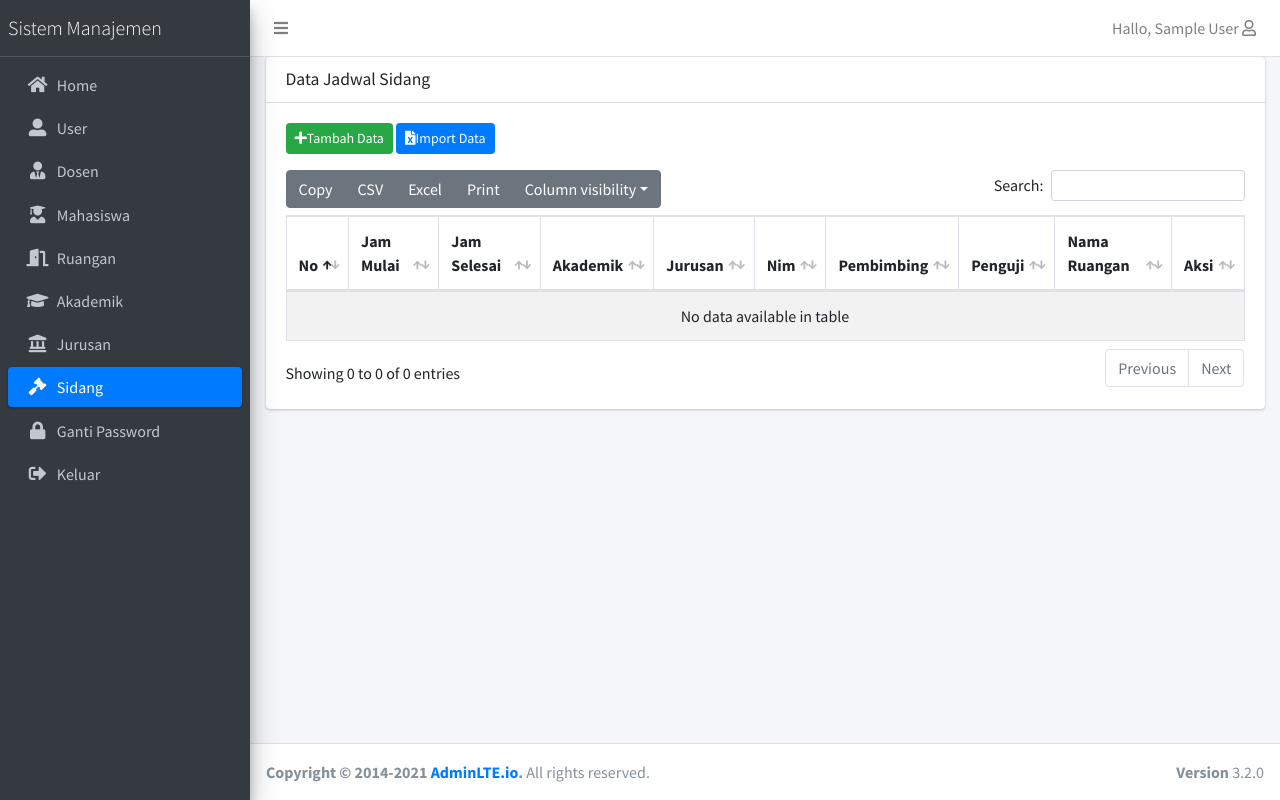
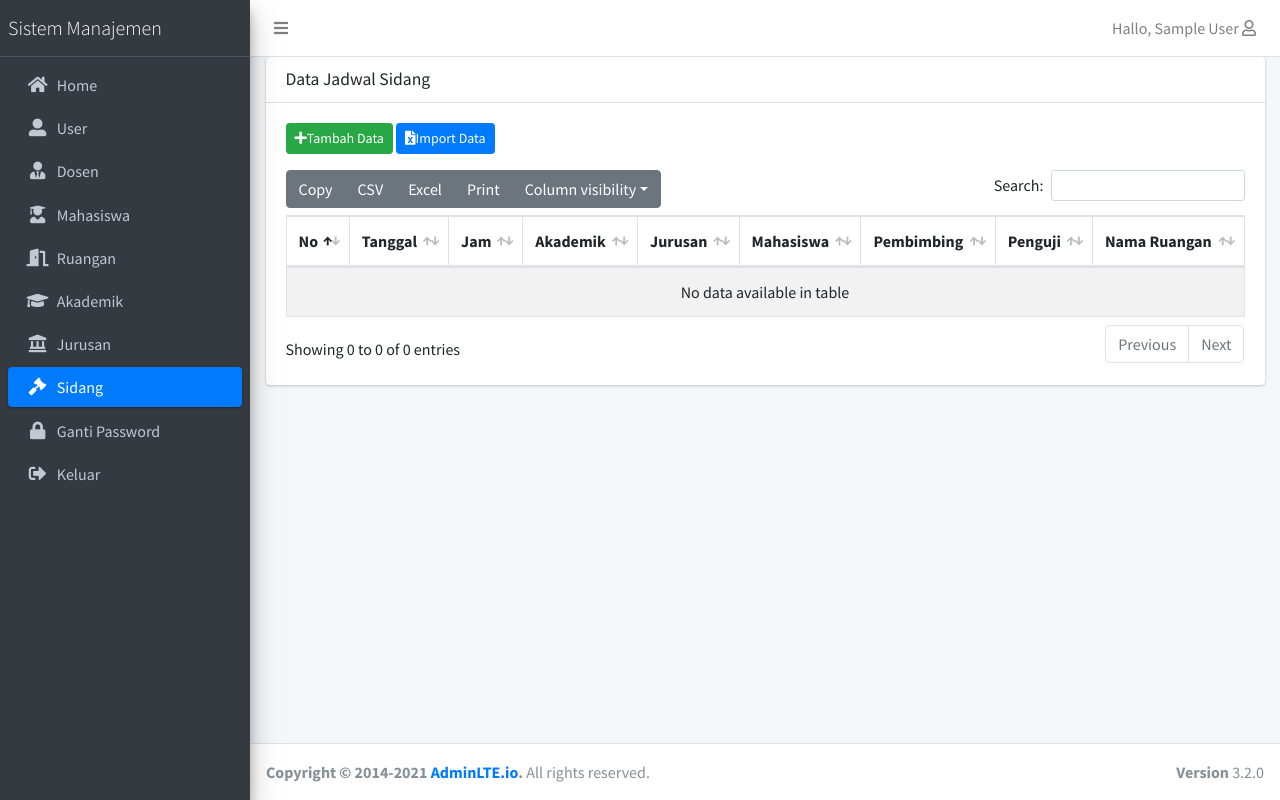
Before and after one commit to ekosatriooo/project_sidang, a PHP site: page /sidang/data_sidang_superadmin in a window 1280 px wide. Run offline with PHP 8.4, Linux system fonts and the light colour scheme; the visitor is signed in with stand-in values (Sample User, id 1); data that the repository does not hold is empty; some libraries are stand-ins or nearby versions.

Commit message:
ubah index

```diff
--- a/data_sidang_superadmin/index.php
+++ b/data_sidang_superadmin/index.php
@@ -96,11 +96,11 @@
                                 <thead>
                                     <tr>
                                         <th>No</th>
-                                        <th>Jam Mulai</th>
-                                        <th>Jam Selesai</th>
+                                        <th>Tanggal</th>
+                                        <th>Jam</th>
                                         <th>Akademik</th>
                                         <th>Jurusan</th>
-                                        <th>Nim</th>
+                                        <th>Mahasiswa</th>
                                         <th>Pembimbing</th>
                                         <th>Penguji</th>
                                         <th>Nama Ruangan</th>
@@ -136,11 +136,12 @@
                                             $nama_ruangan = $data['nama_ruangan'];
                                             $jam_mulai = $data['jam_mulai'];
                                             $jam_selesai = $data['jam_selesai'];
+                                            $tanggal = $data['tgl'];
                                     ?>
                                             <tr>
                                                 <td><?= $no++; ?></td>
-                                                <td><?= date_format(date_create($jam_mulai), 'H:i'); ?></td>
-                                                <td><?= date_format(date_create($jam_selesai), 'H:i'); ?></td>
+                                                <td><?= date_format(date_create($tanggal), 'l, d F Y') ?></td>
+                                                <td><?= date_format(date_create($jam_mulai), 'H:i'); ?>-<?= date_format(date_create($jam_selesai), 'H:i'); ?></td>
                                                 <td><?= $tahun; ?>-<?= $semester == 'GL' ? 'Ganjil' : 'Genap'; ?> </td>
                                                 <td><?= $jurusan; ?></td>
                                                 <td><?= $nim; ?> - <?= $nama_mahasiswa ?></td>
```
